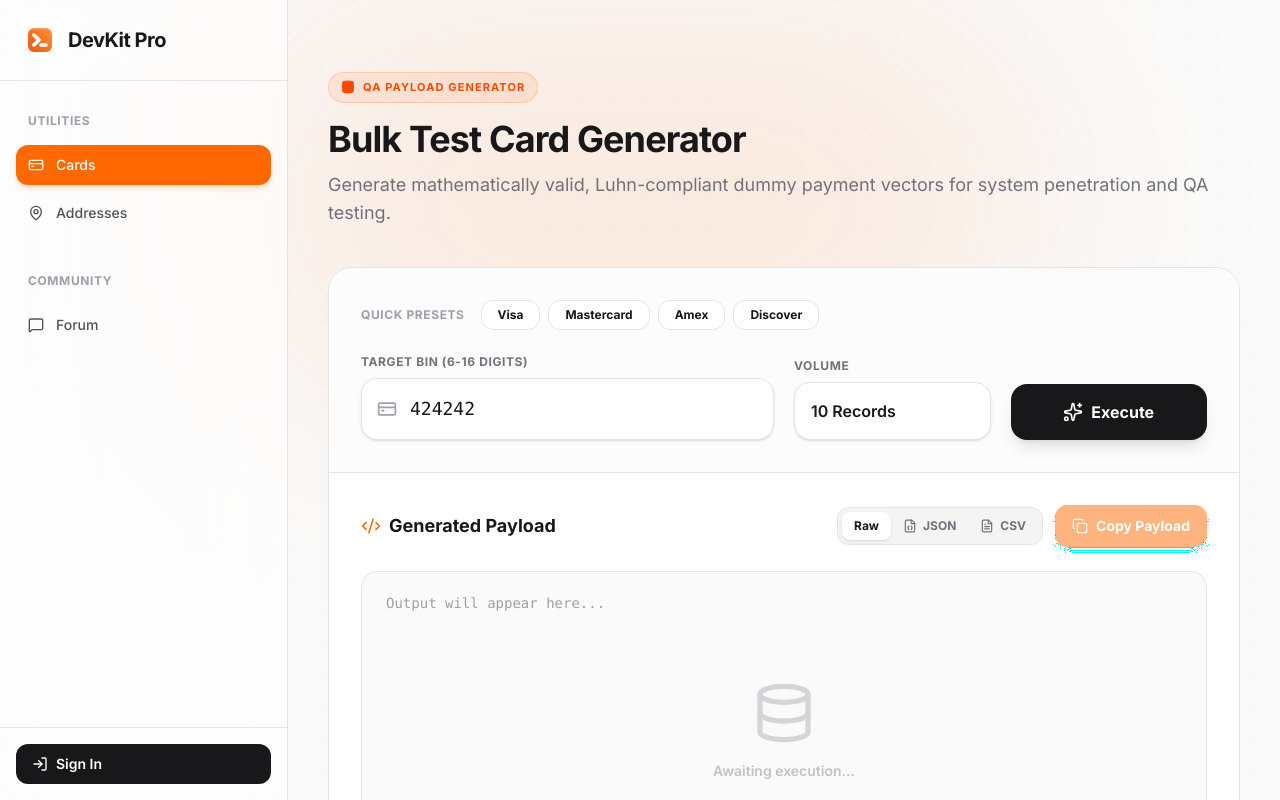
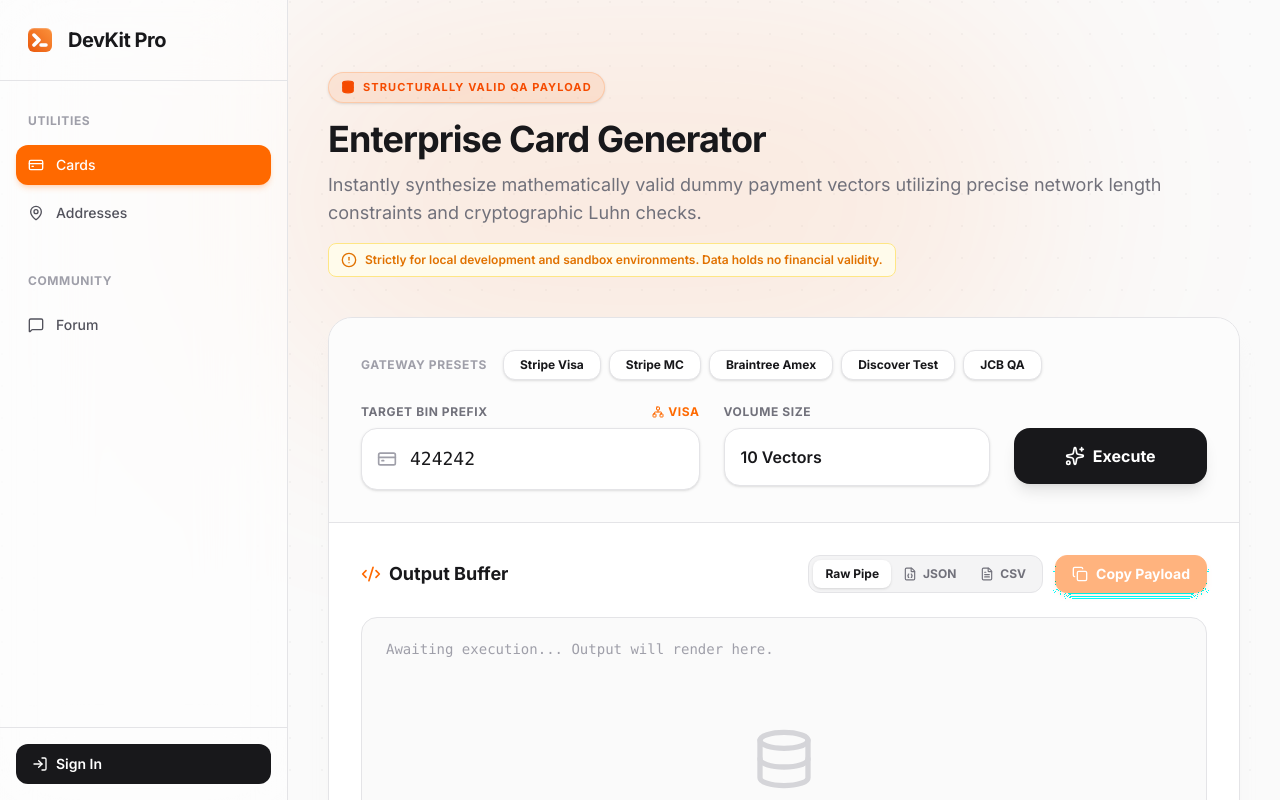
Before and after one commit to visatk/memory, a React (Vite) app: page /test-cards in a window 1280 px wide. Shown: the top 800 px of the page. Built offline with nearby package versions, Linux system fonts and the light colour scheme; no server answers; the HTML template or start-up script is replaced by a standard one.

Commit message:
Update TestCards.tsx

```diff
--- a/src/pages/TestCards.tsx
+++ b/src/pages/TestCards.tsx
@@ -1,28 +1,55 @@
-import { useState, useMemo } from 'react';
+import { useState, useMemo, useEffect } from 'react';
 import { SeoHead } from '../components/SeoHead';
 import { useCopyToClipboard } from '../hooks/useCopyToClipboard';
-import { Copy, Check, Sparkles, Database, ShieldAlert, Code2, FileJson, FileText, CreditCard } from 'lucide-react';
+import { Copy, Check, Sparkles, Database, ShieldAlert, Code2, FileJson, FileText, CreditCard, Network, AlertCircle } from 'lucide-react';
 
 const PRESET_BINS = [
-  { name: 'Visa', bin: '424242' },
-  { name: 'Mastercard', bin: '555555' },
-  { name: 'Amex', bin: '378282' },
-  { name: 'Discover', bin: '601100' }
+  { name: 'Stripe Visa', bin: '424242' },
+  { name: 'Stripe MC', bin: '555555' },
+  { name: 'Braintree Amex', bin: '378282' },
+  { name: 'Discover Test', bin: '601100' },
+  { name: 'JCB QA', bin: '352800' }
 ];
+
+type CardData = {
+  network: string;
+  number: string;
+  expMonth: string;
+  expYear: string;
+  cvv: string;
+  formattedString: string;
+};
 
 type ExportFormat = 'pipe' | 'json' | 'csv';
 
 export default function TestCards() {
   const [bin, setBin] = useState('424242');
   const [quantity, setQuantity] = useState<number>(10);
-  const [generatedCards, setGeneratedCards] = useState<string[]>([]);
+  const [generatedCards, setGeneratedCards] = useState<CardData[]>([]);
+  const [metadata, setMetadata] = useState<{ networkDetected: string, vectorLength: number } | null>(null);
   const [isLoading, setIsLoading] = useState(false);
   const [error, setError] = useState('');
   const [format, setFormat] = useState<ExportFormat>('pipe');
 
   const { copiedText, copy } = useCopyToClipboard();
 
+  // Real-time network UI detection
+  const detectedNetwork = useMemo(() => {
+    if (bin.startsWith('34') || bin.startsWith('37')) return 'American Express';
+    if (bin.startsWith('4')) return 'Visa';
+    if (/^5[1-5]/.test(bin) || /^2[2-7]/.test(bin)) return 'Mastercard';
+    if (bin.startsWith('6')) return 'Discover';
+    if (bin.startsWith('35')) return 'JCB';
+    if (/^3(?:0[0-5]|[68])/.test(bin)) return 'Diners Club';
+    return bin.length > 0 ? 'Custom Network' : 'Awaiting BIN...';
+  }, [bin]);
+
   const handleGenerate = async () => {
+    if (!bin.trim()) {
+      setError('Please provide a valid BIN.');
+      return;
+    }
+
     setIsLoading(true);
     setError('');
 
@@ -33,11 +60,14 @@
         body: JSON.stringify({ bin, quantity })
       });
 
-      const data = await res.json() as { cards?: string[], error?: string, success?: boolean };
+      const data = await res.json() as { success?: boolean, cards?: CardData[], metadata?: any, error?: string };
 
-      if (!res.ok) throw new Error(data.error || 'Failed to generate cards');
-      if (data.cards) setGeneratedCards(data.cards);
+      if (!res.ok || !data.success) throw new Error(data.error || 'Failed to execute payload generation.');
 
+      if (data.cards) {
+        setGeneratedCards(data.cards);
+        setMetadata(data.metadata);
+      }
     } catch (err: any) {
       setError(err.message);
     } finally {
@@ -49,21 +79,19 @@
     if (!generatedCards.length) return '';
 
     if (format === 'pipe') {
-      return generatedCards.join('\n');
+      return generatedCards.map(c => c.formattedString).join('\n');
     }
 
     if (format === 'csv') {
-      const header = 'CardNumber,ExpMonth,ExpYear,CVV\n';
-      const rows = generatedCards.map(card => card.replace(/\|/g, ',')).join('\n');
+      const header = 'Network,CardNumber,ExpMonth,ExpYear,CVV\n';
+      const rows = generatedCards.map(c => `${c.network},${c.number},${c.expMonth},${c.expYear},${c.cvv}`).join('\n');
       return header + rows;
     }
 
     if (format === 'json') {
-      const objects = generatedCards.map(card => {
-        const [number, expMonth, expYear, cvv] = card.split('|');
-        return { number, expMonth, expYear, cvv };
-      });
-      return JSON.stringify(objects, null, 2);
+      // Remove internal formattedString for clean JSON export
+      const cleanObjects = generatedCards.map(({ formattedString, ...rest }) => rest);
+      return JSON.stringify(cleanObjects, null, 2);
     }
 
     return '';
@@ -72,73 +100,82 @@
   return (
     <div className="max-w-5xl mx-auto md:py-8 animation-fade-in">
       <SeoHead
-        title="BIN Card Generator | QA Data Payload Tool"
-        description="Generate bulk test credit card numbers from a custom BIN. Instantly output Luhn-compliant payload data formatted for JSON, CSV, or raw databases."
+        title="Enterprise BIN Generator | QA Payload Tool"
+        description="Generate 100% structurally valid, Luhn-compliant credit card payloads. Output clean testing data for Visa, Mastercard, Amex, and Discover."
         isTool={true}
       />
 
       <div className="mb-8 md:mb-10">
-        <div className="inline-flex items-center gap-2 px-3 py-1.5 rounded-full bg-orange-500/10 border border-orange-500/20 text-orange-600 dark:text-orange-400 text-[11px] font-bold uppercase tracking-widest mb-4">
-          <Database className="size-3.5 fill-current" /> QA Payload Generator
+        <div className="inline-flex items-center gap-2 px-3 py-1.5 rounded-full bg-orange-500/10 border border-orange-500/20 text-orange-600 dark:text-orange-400 text-[11px] font-bold uppercase tracking-widest mb-4 shadow-sm">
+          <Database className="size-3.5 fill-current" /> Structurally Valid QA Payload
         </div>
-        <h1 className="text-3xl md:text-4xl font-extrabold tracking-tight mb-3">Bulk Test Card Generator</h1>
-        <p className="text-lg text-zinc-500 dark:text-zinc-400">Generate mathematically valid, Luhn-compliant dummy payment vectors for system penetration and QA testing.</p>
+        <h1 className="text-3xl md:text-4xl font-extrabold tracking-tight mb-3">Enterprise Card Generator</h1>
+        <p className="text-lg text-zinc-500 dark:text-zinc-400">Instantly synthesize mathematically valid dummy payment vectors utilizing precise network length constraints and cryptographic Luhn checks.</p>
+
+        <div className="mt-4 flex items-center gap-2 text-xs font-semibold text-amber-600 dark:text-amber-500 bg-amber-50 dark:bg-amber-500/10 inline-flex px-3 py-2 rounded-lg border border-amber-200 dark:border-amber-500/20">
+          <AlertCircle className="size-4" /> Strictly for local development and sandbox environments. Data holds no financial validity.
+        </div>
       </div>
 
       <div className="bg-white dark:bg-zinc-900/80 backdrop-blur-xl border border-zinc-200 dark:border-zinc-800 rounded-3xl shadow-xl shadow-zinc-200/20 dark:shadow-black/20 overflow-hidden">
 
-        {/* Configuration Panel */}
+        {/* Engine Configuration Panel */}
         <div className="p-6 md:p-8 border-b border-zinc-200 dark:border-zinc-800 bg-zinc-50/50 dark:bg-[#0a0a0a]/50">
           <div className="flex flex-wrap items-center gap-2 mb-6">
-            <span className="text-xs font-bold text-zinc-400 uppercase tracking-wider mr-2">Quick Presets</span>
+            <span className="text-xs font-bold text-zinc-400 uppercase tracking-wider mr-2">Gateway Presets</span>
             {PRESET_BINS.map((preset) => (
               <button
                 key={preset.name}
                 onClick={() => setBin(preset.bin)}
-                className="px-4 py-1.5 rounded-xl text-xs font-bold transition-all bg-white dark:bg-zinc-800 border border-zinc-200 dark:border-zinc-700 hover:border-orange-500 hover:text-orange-500 hover:shadow-sm cursor-pointer"
+                className="px-4 py-1.5 rounded-xl text-xs font-bold transition-all bg-white dark:bg-zinc-800 border border-zinc-200 dark:border-zinc-700 hover:border-orange-500 hover:text-orange-500 hover:shadow-sm cursor-pointer shadow-sm"
               >
                 {preset.name}
               </button>
             ))}
           </div>
 
-          <div className="grid grid-cols-1 md:grid-cols-12 gap-5 items-end">
-            <div className="md:col-span-6">
-              <label className="block text-xs font-bold text-zinc-500 uppercase tracking-wider mb-2">Target BIN (6-16 digits)</label>
+          <div className="grid grid-cols-1 md:grid-cols-12 gap-6 items-start">
+            <div className="md:col-span-5">
+              <label className="flex items-center justify-between text-xs font-bold text-zinc-500 uppercase tracking-wider mb-2">
+                <span>Target BIN Prefix</span>
+                <span className="text-orange-500 flex items-center gap-1"><Network className="size-3" /> {detectedNetwork}</span>
+              </label>
               <div className="relative">
                 <CreditCard className="absolute left-4 top-1/2 -translate-y-1/2 size-5 text-zinc-400" />
                 <input
                   type="text"
                   value={bin}
                   onChange={(e) => setBin(e.target.value.replace(/\D/g, ''))}
-                  placeholder="e.g. 424242"
+                  placeholder="Enter 1 to 16 digits..."
                   maxLength={16}
                   className="w-full bg-white dark:bg-[#0a0a0a] border border-zinc-200 dark:border-zinc-800 rounded-2xl pl-12 pr-4 py-4 font-mono text-lg font-medium outline-none focus:ring-2 focus:ring-orange-500/50 transition-all shadow-sm"
                 />
               </div>
             </div>
-            <div className="md:col-span-3">
-              <label className="block text-xs font-bold text-zinc-500 uppercase tracking-wider mb-2">Volume</label>
+
+            <div className="md:col-span-4">
+              <label className="block text-xs font-bold text-zinc-500 uppercase tracking-wider mb-2">Volume Size</label>
               <select
                 value={quantity}
                 onChange={(e) => setQuantity(Number(e.target.value))}
                 className="w-full bg-white dark:bg-[#0a0a0a] border border-zinc-200 dark:border-zinc-800 rounded-2xl px-4 py-4 text-base font-semibold outline-none focus:ring-2 focus:ring-orange-500/50 transition-all cursor-pointer shadow-sm appearance-none"
               >
-                <option value={1}>1 Record</option>
-                <option value={10}>10 Records</option>
-                <option value={20}>20 Records</option>
-                <option value={50}>50 Records</option>
-                <option value={100}>100 Records</option>
+                <option value={1}>1 Vector</option>
+                <option value={10}>10 Vectors</option>
+                <option value={50}>50 Vectors</option>
+                <option value={100}>100 Vectors</option>
+                <option value={500}>500 Vectors (Bulk)</option>
               </select>
             </div>
-            <div className="md:col-span-3">
+
+            <div className="md:col-span-3 pt-6">
               <button
                 onClick={handleGenerate}
-                disabled={isLoading || bin.length < 6}
+                disabled={isLoading || bin.length < 1}
                 className="w-full flex items-center justify-center gap-2 px-6 py-4 bg-zinc-900 hover:bg-orange-500 text-white dark:bg-zinc-100 dark:hover:bg-orange-500 dark:text-zinc-900 dark:hover:text-white font-bold rounded-2xl transition-all disabled:opacity-50 disabled:cursor-not-allowed shadow-lg active:scale-[0.98] cursor-pointer"
               >
                 <Sparkles className="size-5" />
-                {isLoading ? 'Processing...' : 'Execute'}
+                {isLoading ? 'Synthesizing...' : 'Execute'}
               </button>
             </div>
           </div>
@@ -150,18 +187,24 @@
           )}
         </div>
 
-        {/* Output Panel */}
+        {/* Payload Output Panel */}
         <div className="p-6 md:p-8">
           <div className="flex flex-col md:flex-row md:items-center justify-between gap-4 mb-6">
-            <h3 className="font-bold text-lg flex items-center gap-2">
-              <Code2 className="size-5 text-orange-500" /> Generated Payload
-            </h3>
+            <div className="flex items-center gap-3">
+              <h3 className="font-bold text-lg flex items-center gap-2">
+                <Code2 className="size-5 text-orange-500" /> Output Buffer
+              </h3>
+              {metadata && (
+                <span className="hidden md:flex px-2.5 py-1 bg-zinc-100 dark:bg-zinc-800 text-zinc-500 dark:text-zinc-400 text-xs font-bold uppercase tracking-wider rounded-md border border-zinc-200 dark:border-zinc-700">
+                  {metadata.networkDetected} • {metadata.vectorLength} DIGITS
+                </span>
+              )}
+            </div>
 
-            <div className="flex items-center gap-3">
-              {/* Format Toggle */}
+            <div className="flex flex-wrap items-center gap-3">
               <div className="flex items-center bg-zinc-100 dark:bg-[#0a0a0a] p-1 rounded-xl border border-zinc-200 dark:border-zinc-800">
                 <button onClick={() => setFormat('pipe')} className={`flex items-center gap-1.5 px-3 py-1.5 text-xs font-bold rounded-lg transition-all ${format === 'pipe' ? 'bg-white dark:bg-zinc-800 text-zinc-900 dark:text-white shadow-sm' : 'text-zinc-500 hover:text-zinc-900 dark:hover:text-white'}`}>
-                   Raw
+                   Raw Pipe
                 </button>
                 <button onClick={() => setFormat('json')} className={`flex items-center gap-1.5 px-3 py-1.5 text-xs font-bold rounded-lg transition-all ${format === 'json' ? 'bg-white dark:bg-zinc-800 text-zinc-900 dark:text-white shadow-sm' : 'text-zinc-500 hover:text-zinc-900 dark:hover:text-white'}`}>
                   <FileJson className="size-3.5" /> JSON
@@ -174,14 +217,14 @@
               <button
                 onClick={() => copy(formattedOutput)}
                 disabled={generatedCards.length === 0}
-                className={`flex items-center gap-2 px-4 py-2.5 text-sm font-bold rounded-xl transition-all cursor-pointer disabled:opacity-50 disabled:cursor-not-allowed ${
+                className={`flex items-center gap-2 px-4 py-2 text-sm font-bold rounded-xl transition-all cursor-pointer disabled:opacity-50 disabled:cursor-not-allowed ${
                   copiedText
                     ? 'bg-emerald-500/10 text-emerald-600 dark:text-emerald-400 border border-emerald-500/20'
                     : 'bg-orange-500 hover:bg-orange-600 text-white shadow-md shadow-orange-500/20 border border-orange-500'
                 }`}
               >
                 {copiedText ? <Check className="size-4" /> : <Copy className="size-4" />}
-                {copiedText ? 'Copied Buffer' : 'Copy Payload'}
+                {copiedText ? 'Copied to Memory' : 'Copy Payload'}
               </button>
             </div>
           </div>
@@ -191,13 +234,13 @@
               readOnly
               rows={Math.max(12, Math.min(25, generatedCards.length || 12))}
               value={formattedOutput}
-              placeholder="Output will appear here..."
-              className="w-full bg-zinc-50 dark:bg-[#0a0a0a] border border-zinc-200 dark:border-zinc-800 rounded-2xl px-6 py-5 font-mono text-sm leading-relaxed text-zinc-800 dark:text-zinc-300 outline-none resize-y custom-scrollbar placeholder:text-zinc-400 dark:placeholder:text-zinc-600 focus:border-orange-500/50 transition-colors"
+              placeholder="Awaiting execution... Output will render here."
+              className={`w-full bg-zinc-50 dark:bg-[#0a0a0a] border border-zinc-200 dark:border-zinc-800 rounded-2xl px-6 py-5 font-mono text-sm leading-relaxed text-zinc-800 dark:text-zinc-300 outline-none resize-y custom-scrollbar placeholder:text-zinc-400 dark:placeholder:text-zinc-600 focus:border-orange-500/50 transition-colors ${format === 'json' ? 'whitespace-pre' : ''}`}
             />
             {generatedCards.length === 0 && (
               <div className="absolute inset-0 flex flex-col items-center justify-center pointer-events-none opacity-40">
                  <Database className="size-16 mb-4 text-zinc-400" />
-                 <span className="text-sm font-semibold text-zinc-500">Awaiting execution...</span>
+                 <span className="text-sm font-semibold text-zinc-500">System Standing By...</span>
               </div>
             )}
           </div>
```
